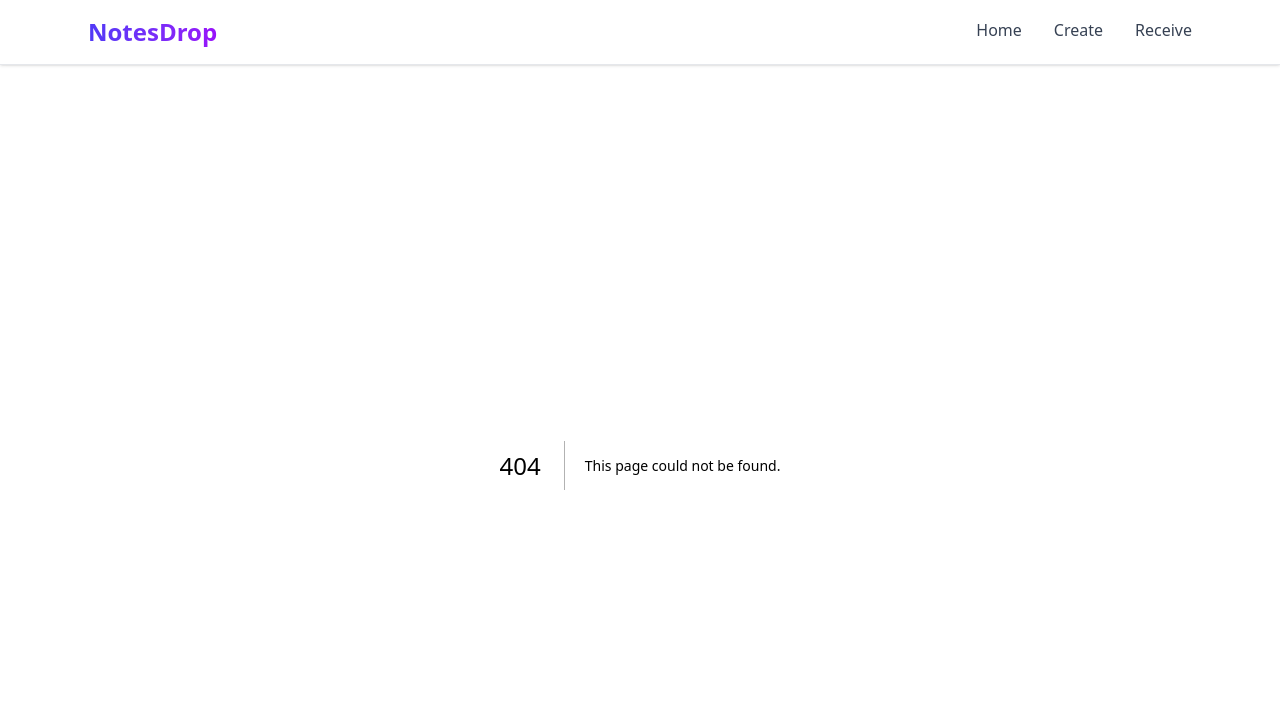
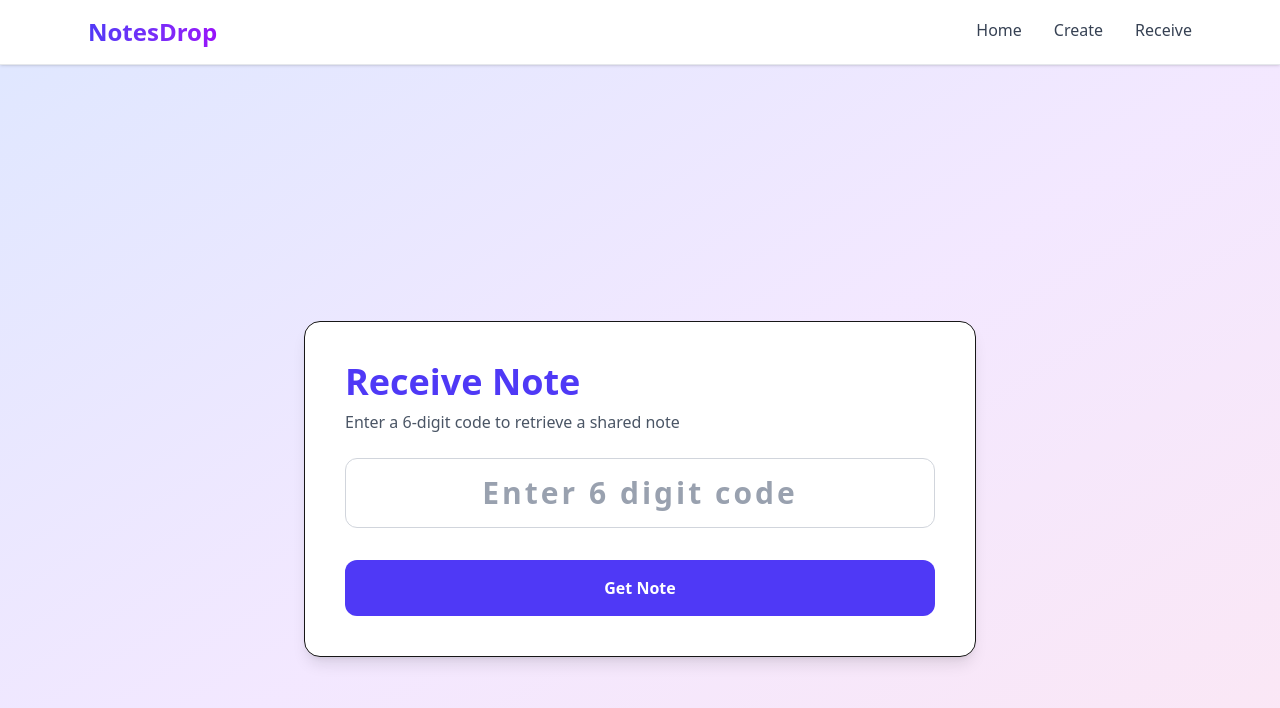
Before and after one commit to gautamkrch/notesdrop, a Next.js app: page /receive/1 in a window 1280 px wide. Before the commit this address had no page. Shown: the top 708 px of the page. Built offline with nearby package versions, Linux system fonts and the light colour scheme.

Commit message:
Update receive page and fix routing

```diff
--- /dev/null
+++ b/src/app/receive/[code]/page.tsx
@@ -0,0 +1,142 @@
+"use client";
+
+import { useState, useEffect } from "react";
+import { supabase } from "../../../lib/supabase";
+import { useParams } from "next/navigation";
+
+type Note = {
+  code: string;
+  text: string | null;
+  pdf_url: string | null;
+  expires_at: string;
+};
+
+export default function ReceivePage() {
+  const params = useParams();
+  const urlCode = params.code as string;
+
+  const [code, setCode] = useState("");
+  const [note, setNote] = useState<Note | null>(null);
+  const [error, setError] = useState("");
+  const [loading, setLoading] = useState(false);
+
+  const fetchNote = async (noteCode: string) => {
+    setLoading(true);
+    setError("");
+    setNote(null);
+
+    const { data, error } = await supabase
+      .from("notes")
+      .select("*")
+      .eq("code", noteCode)
+      .gt("expires_at", new Date().toISOString())
+      .single();
+
+    if (error || !data) {
+      setError("Note not found or expired");
+      setLoading(false);
+      return;
+    }
+
+    setNote(data);
+    setLoading(false);
+  };
+
+  // Auto load note from URL
+  useEffect(() => {
+    if (urlCode && /^\d{6}$/.test(urlCode)) {
+      setCode(urlCode);
+      fetchNote(urlCode);
+    }
+  }, [urlCode]);
+
+  const handleFetch = () => {
+    if (!/^\d{6}$/.test(code)) {
+      setError("Enter a valid 6 digit code");
+      return;
+    }
+
+    fetchNote(code);
+  };
+
+  return (
+    <main className="min-h-screen flex items-center justify-center pt-32 pb-20 px-4 bg-gradient-to-br from-indigo-100 via-purple-100 to-pink-100">
+
+      <div className="bg-white border shadow-lg rounded-2xl p-10 w-full max-w-2xl">
+
+        <h1 className="text-4xl font-bold text-indigo-600 mb-2">
+          Receive Note
+        </h1>
+
+        <p className="text-gray-600 mb-6">
+          Enter a 6-digit code to retrieve a shared note
+        </p>
+
+        {/* CODE INPUT */}
+        <input
+          type="text"
+          placeholder="Enter 6 digit code"
+          value={code}
+          onChange={(e) => setCode(e.target.value.replace(/\D/g, ""))}
+          onKeyDown={(e) => {
+            if (e.key === "Enter") handleFetch();
+          }}
+          maxLength={6}
+          className="w-full border border-gray-300 p-4 rounded-xl text-3xl font-bold text-center tracking-widest text-indigo-600 placeholder-gray-400"
+        />
+
+        {/* BUTTON */}
+        <button
+          onClick={handleFetch}
+          disabled={loading}
+          className="mt-8 w-full bg-indigo-600 text-white py-4 rounded-xl font-semibold hover:bg-indigo-700 transition disabled:opacity-50"
+        >
+          {loading ? "Retrieving..." : "Get Note"}
+        </button>
+
+        {/* ERROR */}
+        {error && (
+          <div className="mt-6 bg-red-50 border border-red-200 rounded-xl p-4">
+            <p className="text-red-600 font-semibold">{error}</p>
+          </div>
+        )}
+
+        {/* NOTE DISPLAY */}
+        {note && (
+          <div className="mt-8 bg-green-50 border border-green-200 rounded-xl p-6">
+
+            <p className="text-green-700 font-semibold mb-4">
+              Note retrieved successfully
+            </p>
+
+            {note.text && (
+              <div className="bg-white rounded-lg p-4 border mb-4">
+                <p className="text-gray-800 whitespace-pre-wrap">
+                  {note.text}
+                </p>
+              </div>
+            )}
+
+            {note.pdf_url && (
+              <a
+                href={note.pdf_url}
+                target="_blank"
+                rel="noopener noreferrer"
+                className="block w-full text-center bg-indigo-600 text-white px-6 py-3 rounded-lg hover:bg-indigo-700 transition"
+              >
+                Open PDF File
+              </a>
+            )}
+
+            <p className="text-sm text-yellow-700 mt-4">
+              This note will automatically expire.
+            </p>
+
+          </div>
+        )}
+
+      </div>
+
+    </main>
+  );
+}
--- a/src/app/receive/page.tsx
+++ b/src/app/receive/page.tsx
@@ -1,81 +1,18 @@
 "use client";
 
-export const dynamic = "force-dynamic";
+import { useState } from "react";
+import { useRouter } from "next/navigation";
 
-import { useState, useEffect } from "react";
-import { supabase } from "../../lib/supabase";
-import { useSearchParams } from "next/navigation";
-import { Copy } from "lucide-react";
-
-type Note = {
-  code: string;
-  text: string | null;
-  pdf_url: string | null;
-  expires_at: string;
-};
-
-export default function ReceivePage() {
-  const searchParams = useSearchParams();
-
+export default function Receive() {
   const [code, setCode] = useState("");
-  const [note, setNote] = useState<Note | null>(null);
-  const [error, setError] = useState("");
-  const [loading, setLoading] = useState(false);
-  const [copied, setCopied] = useState(false);
-
-  const fetchNote = async (noteCode: string) => {
-    setLoading(true);
-    setError("");
-    setNote(null);
-
-    const { data, error } = await supabase
-      .from("notes")
-      .select("*")
-      .eq("code", noteCode)
-      .gt("expires_at", new Date().toISOString())
-      .single();
-
-    if (error || !data) {
-      setError("Note not found or expired");
-      setLoading(false);
-      return;
-    }
-
-    setNote(data);
-    setLoading(false);
-  };
-
-  useEffect(() => {
-    const urlCode = searchParams.get("code");
-
-    if (urlCode && /^\d{6}$/.test(urlCode)) {
-      setCode(urlCode);
-      fetchNote(urlCode);
-    }
-  }, [searchParams]);
+  const router = useRouter();
 
   const handleFetch = () => {
-    if (!/^\d{6}$/.test(code)) {
-      setError("Enter a valid 6 digit code");
-      return;
-    }
-
-    fetchNote(code);
-  };
-
-  const copyNote = () => {
-    if (note?.text) {
-      navigator.clipboard.writeText(note.text);
-      setCopied(true);
-
-      setTimeout(() => {
-        setCopied(false);
-      }, 2000);
-    }
+    if (!/^\d{6}$/.test(code)) return;
+    router.push(`/receive/${code}`);
   };
 
   return (
-    <>
     <main className="min-h-screen flex items-center justify-center pt-32 pb-20 px-4 bg-gradient-to-br from-indigo-100 via-purple-100 to-pink-100">
 
       <div className="bg-white border shadow-lg rounded-2xl p-10 w-full max-w-2xl">
@@ -88,6 +25,7 @@ export default function ReceivePage() {
           Enter a 6-digit code to retrieve a shared note
         </p>
 
+        {/* CODE INPUT */}
         <input
           type="text"
           placeholder="Enter 6 digit code"
@@ -97,75 +35,19 @@ export default function ReceivePage() {
             if (e.key === "Enter") handleFetch();
           }}
           maxLength={6}
-            className="w-full border border-gray-300 p-4 rounded-xl text-3xl font-bold text-center tracking-widest text-indigo-600"
+          className="w-full border border-gray-300 p-4 rounded-xl text-3xl font-bold text-center tracking-widest text-indigo-600 placeholder-gray-400"
         />
 
+        {/* BUTTON */}
         <button
           onClick={handleFetch}
-            disabled={loading}
-            className="mt-8 w-full bg-indigo-600 text-white py-4 rounded-xl font-semibold hover:bg-indigo-700 transition disabled:opacity-50 cursor-pointer"
+          className="mt-8 w-full bg-indigo-600 text-white py-4 rounded-xl font-semibold hover:bg-indigo-700 transition"
         >
-            {loading ? "Retrieving..." : "Get Note"}
+          Get Note
         </button>
-
-          {error && (
-            <div className="mt-6 bg-red-50 border border-red-200 rounded-xl p-4">
-              <p className="text-red-600 font-semibold">{error}</p>
-            </div>
-          )}
-
-          {note && (
-            <div className="mt-8 bg-green-50 border border-green-200 rounded-xl p-6">
-
-              <p className="text-green-700 font-semibold mb-4">
-                Note retrieved successfully
-              </p>
-
-              {note.text && (
-                <div className="relative bg-white rounded-lg p-4 border mb-4">
-
-                  <button
-                    onClick={copyNote}
-                    className="absolute top-3 right-3 text-gray-500 hover:text-indigo-600 transition cursor-pointer"
-                  >
-                    <Copy size={18} />
-                  </button>
-
-                  <p className="text-gray-800 whitespace-pre-wrap pr-8">
-                    {note.text}
-                  </p>
-
-                </div>
-              )}
-
-              {note.pdf_url && (
-                <a
-                  href={note.pdf_url}
-                  target="_blank"
-                  rel="noopener noreferrer"
-                  className="block w-full text-center bg-indigo-600 text-white px-6 py-3 rounded-lg hover:bg-indigo-700 transition cursor-pointer"
-                >
-                  Open PDF File
-                </a>
-              )}
-
-              <p className="text-sm text-yellow-700 mt-4">
-                This note will automatically expire.
-              </p>
-
-            </div>
-          )}
 
       </div>
 
     </main>
-
-      {/* Toast Notification */}
-      {copied && (
-        <div className="fixed bottom-6 left-1/2 -translate-x-1/2 bg-black text-white px-6 py-3 rounded-lg shadow-lg text-sm">
-          Copied to clipboard
-        </div>
-      )}
-    </>
   );
 }
```
Lines whose indentation alone changed are shown as unchanged.
